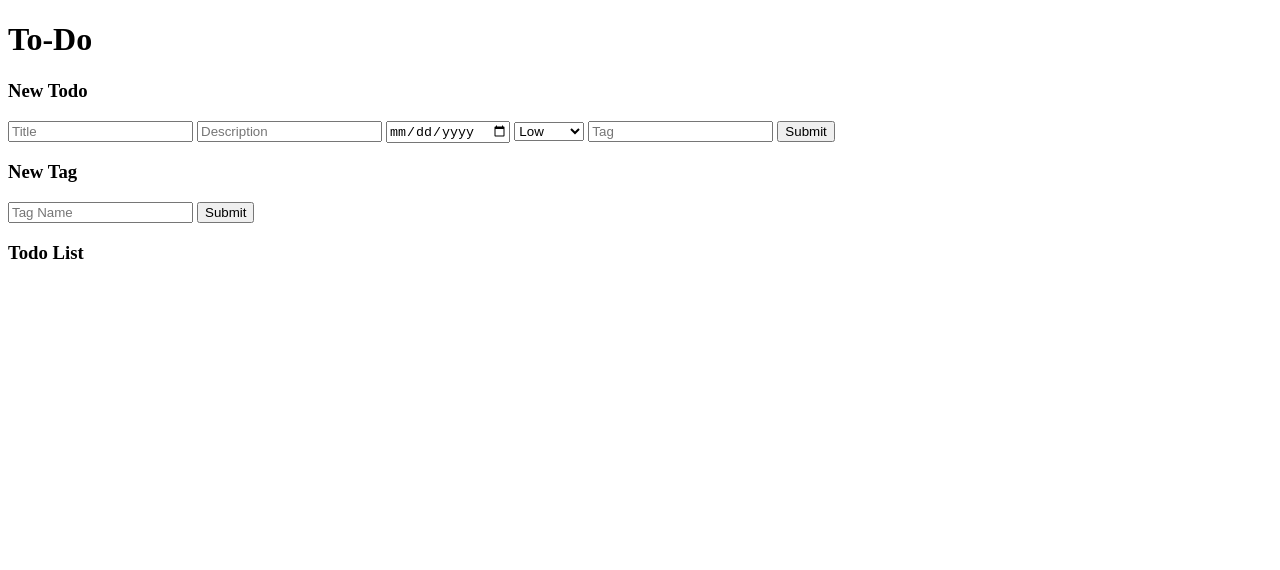
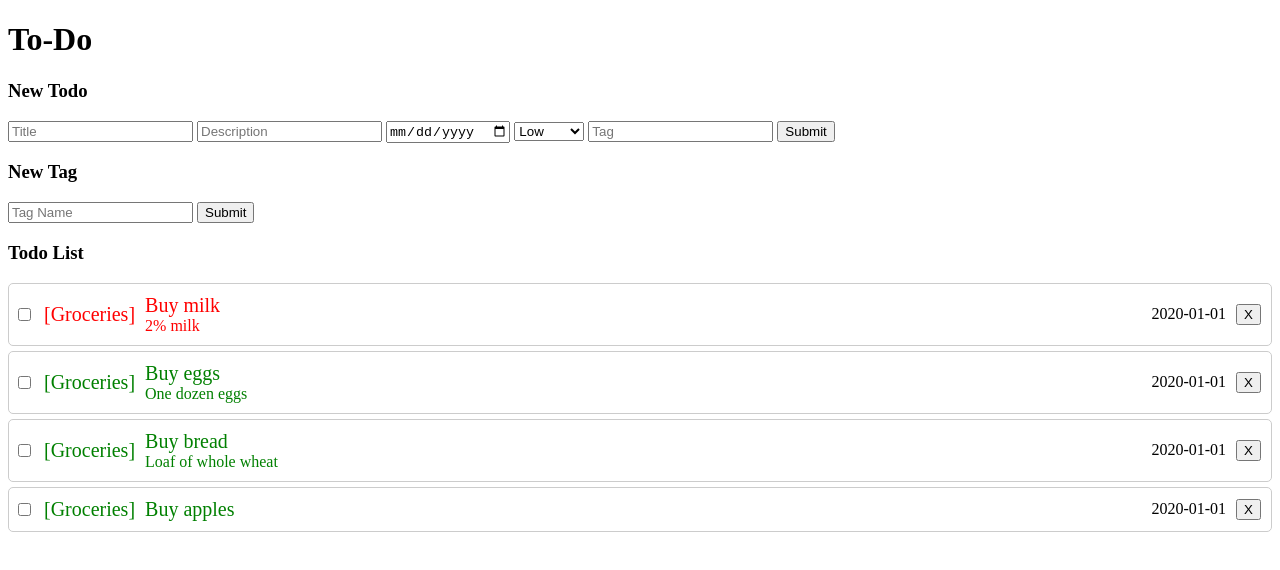
Before and after one commit to robsassack/todo-list, a website built with webpack: page dist/index.html in a window 1280 px wide. Built offline with nearby package versions, Linux system fonts and the light colour scheme.

Commit message:
Additional CSS for todo items

```diff
--- a/src/Overview.js
+++ b/src/Overview.js
@@ -52,15 +52,31 @@ export default class Overview {
     let todoItem = document.createElement("div");
     todoItem.classList.add("todo-item");
 
-    // todo item
-    let newTodo = document.createElement("li");
+    // todo item (tag, title, description, and due date)
+    let newTodo = document.createElement("div");
+    newTodo.classList.add("todo-text");
+    let newTodoTag = document.createElement("div");
+    newTodoTag.classList.add("todo-tag");
+    let newTodoText = document.createElement("div");
+    let newTodoTitle = document.createElement("div");
+    newTodoTitle.classList.add("todo-title");
+    let newTodoDesc = document.createElement("div");
+    let newTodoDate = document.createElement("div");
+    newTodoDate.classList.add("todo-date");
     newTodo.classList.add(setPriority(todo.priority));
     if (todo.done) {
       newTodo.classList.add("todo-done");
     } else {
       newTodo.classList.remove("todo-done");
     }
-    newTodo.innerText = `${todo.title} - ${todo.desc} - ${todo.dueDate} - ${todo.tag}`;
+    newTodoTag.innerText = `[${todo.tag}]`;
+    newTodoTitle.innerText = `${todo.title}`;
+    newTodoDesc.innerText = `${todo.desc}`;
+    newTodoDate.innerText = `${todo.dueDate}`;
+    newTodo.appendChild(newTodoTag);
+    newTodoText.appendChild(newTodoTitle);
+    newTodoText.appendChild(newTodoDesc);
+    newTodo.appendChild(newTodoText);
 
     // done status
     let doneStatus = document.createElement("input");
@@ -87,9 +103,15 @@ export default class Overview {
       this.deleteTodo(todo);
     });
 
+    // putting date and delete button together
+    let todoEnd = document.createElement("div");
+    todoEnd.classList.add("todo-end");
+    todoEnd.appendChild(newTodoDate);
+    todoEnd.appendChild(delButton);
+
     todoItem.appendChild(doneStatus);
     todoItem.appendChild(newTodo);
-    todoItem.appendChild(delButton);
+    todoItem.appendChild(todoEnd);
     return todoItem;
   }
 
--- a/src/main.js
+++ b/src/main.js
@@ -2,6 +2,12 @@ import Overview from "./Overview";
 import './style.css';
 
 const mainOverview = new Overview();
+
+// sample todos
+mainOverview.addTodo("Buy milk", "2% milk", "2020-01-01", "high", "Groceries");
+mainOverview.addTodo("Buy eggs", "One dozen eggs", "2020-01-01", "low", "Groceries");
+mainOverview.addTodo("Buy bread", "Loaf of whole wheat", "2020-01-01", "low", "Groceries");
+mainOverview.addTodo("Buy apples", "", "2020-01-01", "low", "Groceries");
 
 document.querySelector("#todo-submit").addEventListener("click", () => {
   let title = document.querySelector("#title").value;
--- a/src/style.css
+++ b/src/style.css
@@ -6,16 +6,31 @@
 
 .todo-item {
   display: flex;
-  align-items: baseline;
+  align-items: center;
   gap: 5px;
   border: 1px solid #ccc;
   border-radius: 5px;
-  padding: 10px;
-  list-style: none;
+  padding: 5px;
 }
 
 .todo-item:hover {
   background-color: #f5f5f5;
+  border-color: darkgrey;
+}
+
+.todo-text {
+  display: flex;
+  align-items: center;
+  gap: 10px;
+  margin: 5px;
+}
+
+.todo-text:hover {
+  cursor: pointer;
+}
+
+.todo-title, .todo-tag {
+  font-size: 1.25rem;
 }
 
 .todo-done {
@@ -23,8 +38,12 @@
   opacity: 0.5;
 }
 
-.del-button {
+.todo-end {
+  display: flex;
+  align-items: center;
+  gap: 10px;
   margin-left: auto;
+  margin-right: 5px;;
 }
 
 .high-priority {
```
Also changed, not shown: dist/main.js.
